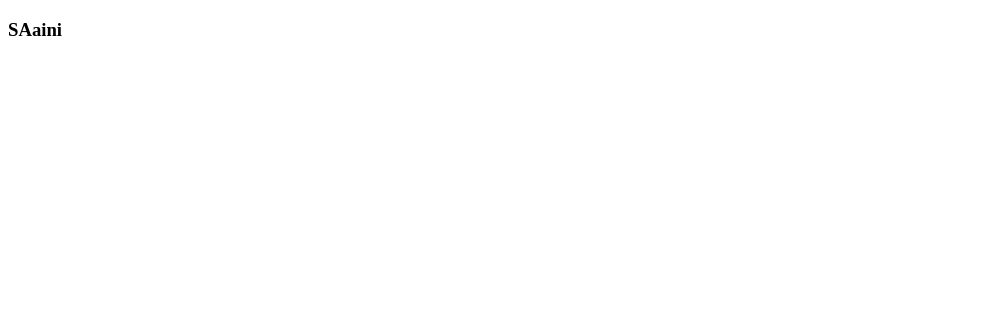
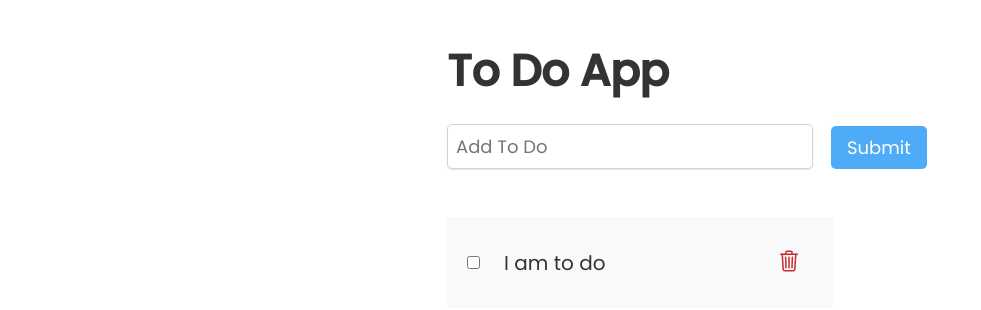
Before and after one commit to nsaini-05/ToDoApp, a React (Create React App) app in the folder client/: page / in a window 1280 px wide. Shown: the top 310 px of the page, without its empty margins (0-981 px from the left). Built offline with nearby package versions, Linux system fonts and the light colour scheme.

Commit message:
Client : Frontend Setup

```diff
--- a/client/public/index.html
+++ b/client/public/index.html
@@ -15,29 +15,25 @@
       user's mobile device or desktop. See https://developers.google.com/web/fundamentals/web-app-manifest/
     -->
     <link rel="manifest" href="%PUBLIC_URL%/manifest.json" />
-    <!--
-      Notice the use of %PUBLIC_URL% in the tags above.
-      It will be replaced with the URL of the `public` folder during the build.
-      Only files inside the `public` folder can be referenced from the HTML.
-
-      Unlike "/favicon.ico" or "favicon.ico", "%PUBLIC_URL%/favicon.ico" will
-      work correctly both with client-side routing and a non-root public URL.
-      Learn how to configure a non-root public URL by running `npm run build`.
-    -->
+    <link rel="preconnect" href="https://fonts.googleapis.com" />
+    <link rel="preconnect" href="https://fonts.gstatic.com" crossorigin />
+    <link
+      href="https://fonts.googleapis.com/css2?family=Poppins:wght@400;500&display=swap"
+      rel="stylesheet"
+    />
     <title>React App</title>
   </head>
   <body>
     <noscript>You need to enable JavaScript to run this app.</noscript>
     <div id="root"></div>
-    <!--
-      This HTML file is a template.
-      If you open it directly in the browser, you will see an empty page.
 
-      You can add webfonts, meta tags, or analytics to this file.
-      The build step will place the bundled scripts into the <body> tag.
-
-      To begin the development, run `npm start` or `yarn start`.
-      To create a production bundle, use `npm run build` or `yarn build`.
-    -->
+    <script
+      type="module"
+      src="https://unpkg.com/ionicons@5.5.2/dist/ionicons/ionicons.esm.js"
+    ></script>
+    <script
+      nomodule
+      src="https://unpkg.com/ionicons@5.5.2/dist/ionicons/ionicons.js"
+    ></script>
   </body>
 </html>
--- /dev/null
+++ b/client/src/App.css
@@ -0,0 +1,117 @@
+* {
+  margin: 0px;
+  padding: 0px;
+  box-sizing: border-box;
+}
+
+html {
+  font-size: 62.5%;
+}
+
+body {
+  font-family: "Poppins", sans-serif;
+  color: #333;
+}
+
+.main {
+  padding: 4.8rem 0 9.6rem 0;
+}
+
+.container {
+  max-width: 45rem;
+  margin: 0 auto;
+  padding: 0 3.2rem;
+}
+
+.main-heading {
+  font-size: 4.4rem;
+  line-height: 1.05;
+  margin-bottom: 3rem;
+  letter-spacing: -0.4px;
+}
+
+.cta-form {
+  display: flex;
+  gap: 1.8rem;
+  align-items: center;
+}
+
+.cta-form input,
+.cta-form select {
+  padding: 0.8rem;
+  font-size: 1.8rem;
+  font-family: inherit;
+  background-color: #ffff;
+  border: 1px solid lightgrey;
+  border-radius: 5px;
+  box-shadow: 0 1px 2px rgba(0, 0, 0, 0.1);
+  color: inherit;
+  flex: 1;
+}
+
+.btn {
+  font-size: 1.8rem;
+  font-weight: 400;
+  display: inline-block;
+  padding: 0.8rem 1.6rem;
+  text-decoration: none;
+  transition: all 0.5s;
+  border: none;
+  cursor: pointer;
+  border-radius: 5px;
+}
+.btn--form {
+  font-family: inherit;
+  align-self: end;
+  background-color: #4dabf7;
+  color: #fff;
+}
+
+.btn:hover {
+  background-color: #fff;
+  color: #4dabf7;
+  box-shadow: inset 0 0 0 1px #4dabf7;
+}
+
+.list {
+  list-style: none;
+  display: flex;
+  flex-direction: column;
+  gap: 2rem;
+  font-size: 2rem;
+}
+
+.item {
+  background-color: #f8f9fa;
+  padding: 2rem;
+  display: flex;
+  align-items: center;
+  gap: 2.4rem;
+}
+
+.item span {
+  flex: 1;
+}
+
+.list-container {
+  padding: 4.8rem 0;
+}
+
+.delete-card {
+  background: none;
+  border: none;
+}
+
+.icon {
+  width: 2.4rem;
+  height: 2.4rem;
+  color: #c92a2a;
+  border-radius: 50%;
+  padding: 1.2rem;
+  transition: all 0.3s;
+}
+
+.icon:hover {
+  background-color: #faeaea;
+  cursor: pointer;
+}
--- a/client/src/App.js
+++ b/client/src/App.js
@@ -1,10 +1,16 @@
 import React from "react";
-
+import "./App.css";
+import Form from "./components/Form/Form";
+import ToDos from "./components/ToDos/ToDos";
 export const App = () => {
   return (
-    <div>
-      <h3>SAaini</h3>
-    </div>
+    <section className="main">
+      <div className="container">
+        <h1 className="main-heading">To Do App</h1>
+        <Form />
+        <ToDos />
+      </div>
+    </section>
   );
 };
 
--- /dev/null
+++ b/client/src/api/apiCall.js
@@ -0,0 +1,4 @@
+import axios from "axios";
+const url = "localhost:5000/todos";
+
+const fetchToDoList = () => axios.get(url);
--- /dev/null
+++ b/client/src/components/Form/Form.js
@@ -0,0 +1,16 @@
+import React from "react";
+
+export const Form = () => {
+  return (
+    <div className="form">
+      <form className="cta-form">
+        <input type="text" placeholder="Add To Do" id="full-name" required />
+        <button type="submit" className="btn btn--form">
+          Submit
+        </button>
+      </form>
+    </div>
+  );
+};
+
+export default Form;
--- /dev/null
+++ b/client/src/components/ToDos/ToDoItem/ToDoItem.js
@@ -0,0 +1,15 @@
+import React from "react";
+
+export const ToDoItem = () => {
+  return (
+    <li class="item">
+      <input type="checkbox" id="" name="" value="" />
+      <span> I am to do </span>
+      <button className="delete-card">
+        <ion-icon name="trash-outline" class="icon  "></ion-icon>
+      </button>
+    </li>
+  );
+};
+
+export default ToDoItem;
--- /dev/null
+++ b/client/src/components/ToDos/ToDos.js
@@ -0,0 +1,13 @@
+import React from "react";
+import ToDoItem from "./ToDoItem/ToDoItem";
+export const ToDos = () => {
+  return (
+    <div className="list-container">
+      <ul className="list">
+        <ToDoItem />
+      </ul>
+    </div>
+  );
+};
+
+export default ToDos;
```
